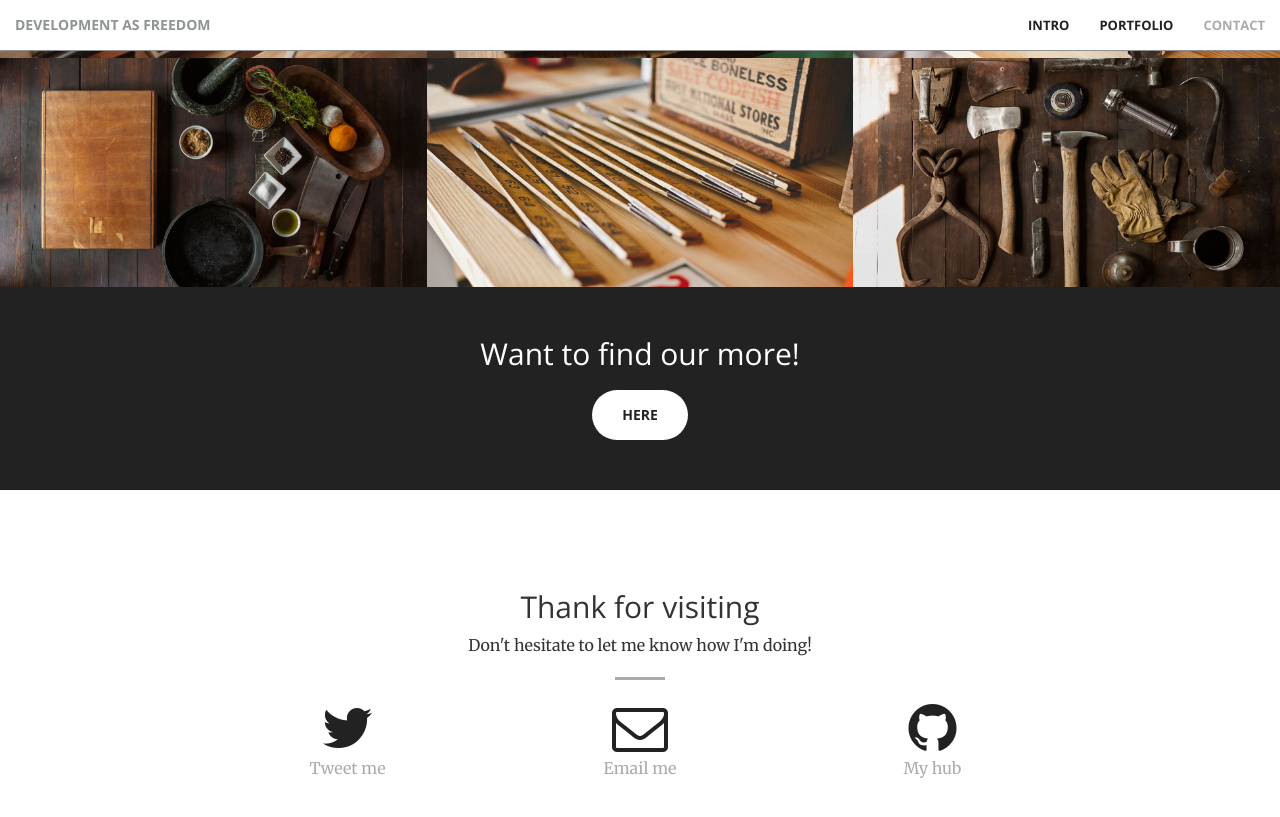
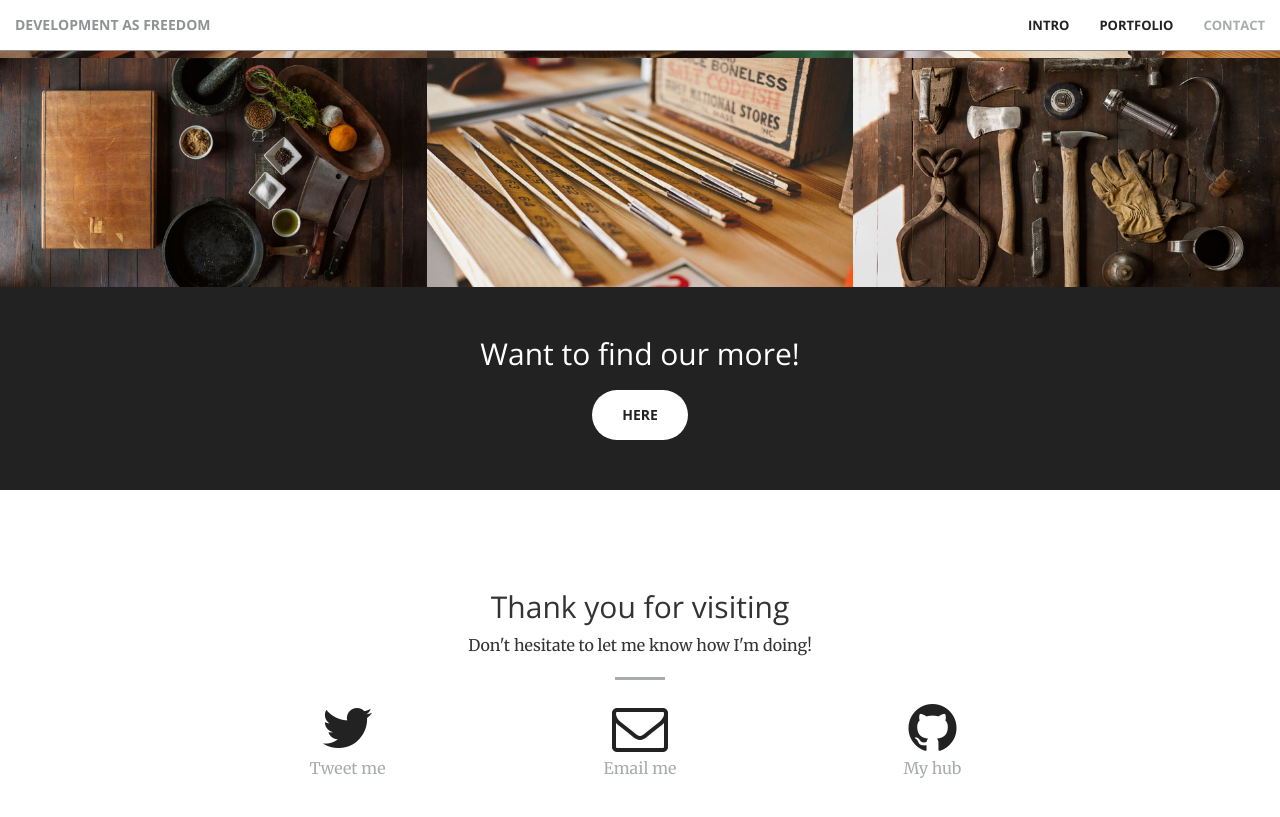
Before and after one commit to non-ceterisparibus/non-ceterisparibus.github.io, a Jekyll site: the page built from index.html, in a window 1280 px wide and 900 px high, scrolled down 1490 px. Shown: the top 817 px of the window. Built offline with Jekyll 4.4.1, drawn with Linux system fonts in a browser that asks for light colours.

Commit message:
Update contact.html

```diff
--- a/_includes/contact.html
+++ b/_includes/contact.html
@@ -2,7 +2,7 @@
     <div class="container">
         <div class="row">
             <div class="col-lg-8 col-lg-offset-2 text-center">
-                <h2 class="section-heading">Thank for visiting</h2>
+                <h2 class="section-heading">Thank you for visiting</h2>
                 <p>Don't hesitate to let me know how I'm doing!</p>
                 <hr class="primary">
             </div>
```
